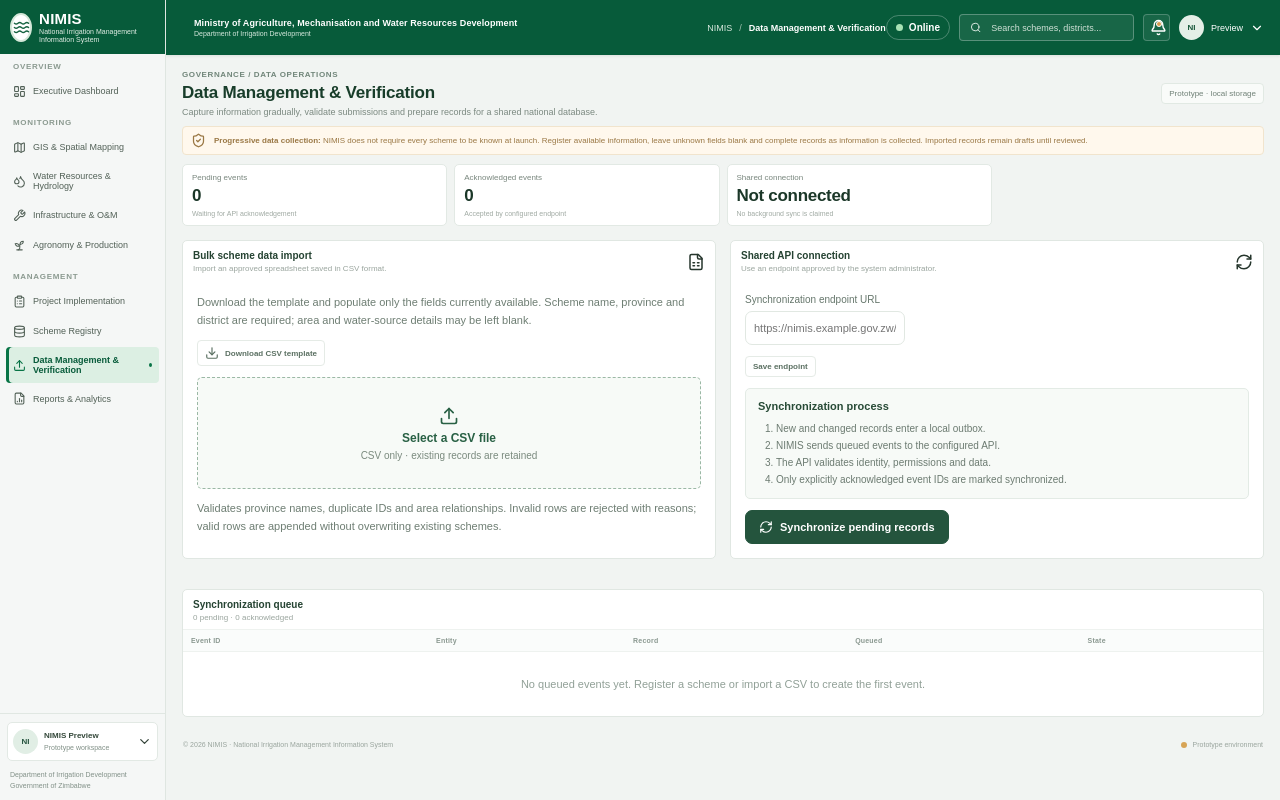
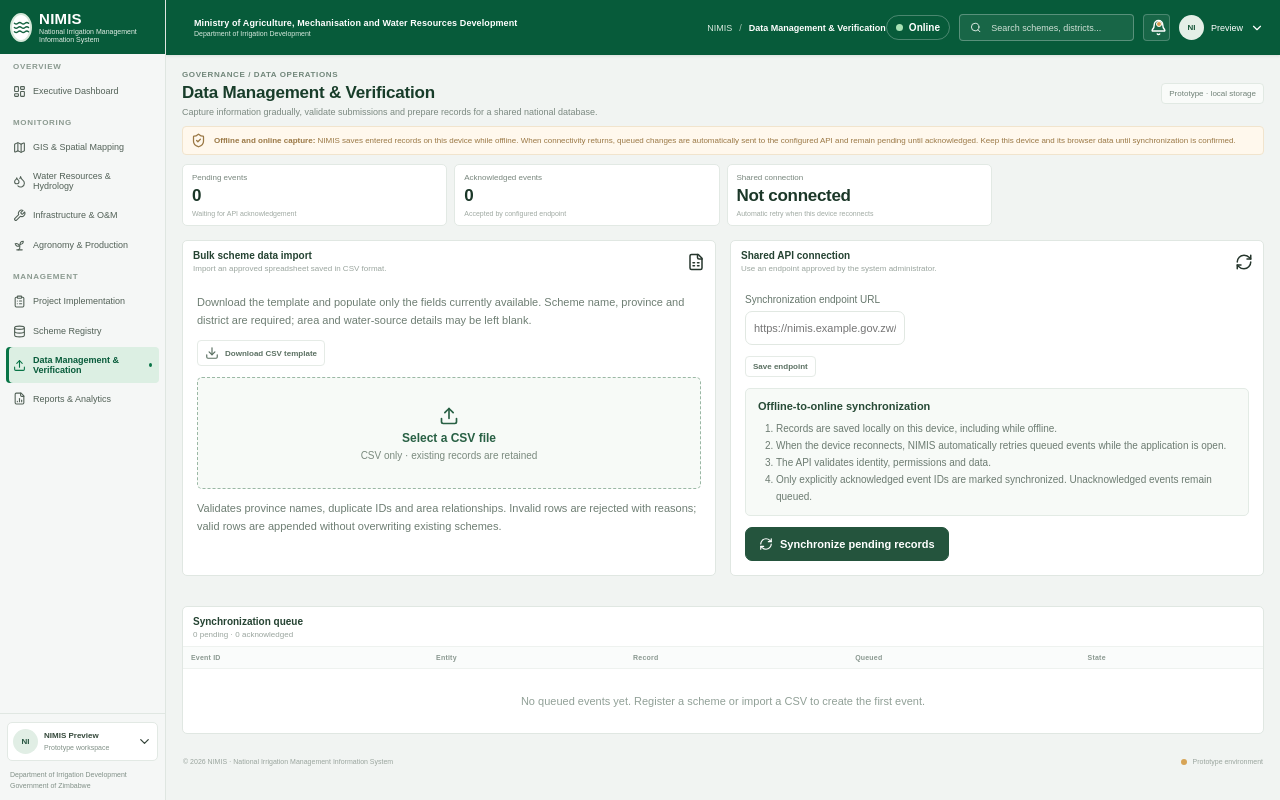
Before and after one commit to CipherBloom07/NIMIS, a React (Vite) app: page / in a window 1280 px wide. Both pictures are taken after a click on the button "Data management". Built offline with nearby package versions, Linux system fonts and the light colour scheme.

Commit message:
Document offline capture and automatic reconnect synchronization

```diff
--- a/src/DataManagement.jsx
+++ b/src/DataManagement.jsx
@@ -33,11 +33,11 @@ export default function DataManagement(){
  const clearSynced=()=>{const next=queue.filter(x=>x.status!=='synced');saveSyncQueue(next);setQueue(next);setMessage('Acknowledged events cleared from this browser queue.')};
  return <div className="module-page data-management-page">
  <div className="welcome-row"><div><div className="eyebrow">GOVERNANCE / DATA OPERATIONS</div><h1>Data Management & Verification</h1><p className="subtitle">Capture information gradually, validate submissions and prepare records for a shared national database.</p></div><span className="map-layer-label">Prototype · local storage</span></div>
- <div className="data-note"><ShieldCheck size={15}/><span><strong>Progressive data collection:</strong> NIMIS does not require every scheme to be known at launch. Register available information, leave unknown fields blank and complete records as information is collected. Imported records remain drafts until reviewed.</span></div>
- <div className="kpi-grid module-kpis"><div className="kpi-card"><div className="kpi-label">Pending events</div><div className="kpi-value">{pending.length}</div><div className="kpi-note">Waiting for API acknowledgement</div></div><div className="kpi-card"><div className="kpi-label">Acknowledged events</div><div className="kpi-value">{synced}</div><div className="kpi-note">Accepted by configured endpoint</div></div><div className="kpi-card"><div className="kpi-label">Shared connection</div><div className="kpi-value">{endpoint?'Configured':'Not connected'}</div><div className="kpi-note">No background sync is claimed</div></div></div>
+ <div className="data-note"><ShieldCheck size={15}/><span><strong>Offline and online capture:</strong> NIMIS saves entered records on this device while offline. When connectivity returns, queued changes are automatically sent to the configured API and remain pending until acknowledged. Keep this device and its browser data until synchronization is confirmed.</span></div>
+ <div className="kpi-grid module-kpis"><div className="kpi-card"><div className="kpi-label">Pending events</div><div className="kpi-value">{pending.length}</div><div className="kpi-note">Waiting for API acknowledgement</div></div><div className="kpi-card"><div className="kpi-label">Acknowledged events</div><div className="kpi-value">{synced}</div><div className="kpi-note">Accepted by configured endpoint</div></div><div className="kpi-card"><div className="kpi-label">Shared connection</div><div className="kpi-value">{endpoint?'Configured':'Not connected'}</div><div className="kpi-note">Automatic retry when this device reconnects</div></div></div>
  <div className="data-ops-grid">
  <section className="panel"><div className="panel-head"><div><h2>Bulk scheme data import</h2><p>Import an approved spreadsheet saved in CSV format.</p></div><FileSpreadsheet size={18}/></div><div className="data-ops-body"><p>Download the template and populate only the fields currently available. Scheme name, province and district are required; area and water-source details may be left blank.</p><button className="ghost-btn" onClick={downloadTemplate}><Download size={14}/> Download CSV template</button><label className="import-drop"><Upload size={20}/><strong>Select a CSV file</strong><span>{fileName||'CSV only · existing records are retained'}</span><input type="file" accept=".csv,text/csv" onChange={importFile}/></label><small className="muted-copy">Validates province names, duplicate IDs and area relationships. Invalid rows are rejected with reasons; valid rows are appended without overwriting existing schemes.</small>{summary&&<div className="import-result"><strong>{summary.accepted} imported · {summary.rejected} rejected</strong>{summary.errors.slice(0,8).map((e,i)=><span key={i}>{e}</span>)}</div>}</div></section>
- <section className="panel"><div className="panel-head"><div><h2>Shared API connection</h2><p>Use an endpoint approved by the system administrator.</p></div><RefreshCw size={18}/></div><div className="data-ops-body"><label className="reg-field"><span>Synchronization endpoint URL</span><input value={endpoint} onChange={e=>setEndpoint(e.target.value)} placeholder="https://nimis.example.gov.zw/api/v1/sync/batch"/></label><button className="ghost-btn" onClick={()=>{try{saveSyncEndpoint(endpoint);setMessage('Endpoint setting saved in this browser.')}catch{setMessage('Could not save endpoint setting.')}}}>Save endpoint</button><div className="sync-explainer"><strong>Synchronization process</strong><ol><li>New and changed records enter a local outbox.</li><li>NIMIS sends queued events to the configured API.</li><li>The API validates identity, permissions and data.</li><li>Only explicitly acknowledged event IDs are marked synchronized.</li></ol></div><button className="reg-primary" disabled={busy||!pending.length} onClick={sync}>{busy?<RefreshCw size={14} className="spin"/>:<RefreshCw size={14}/>} {busy?'Synchronizing…':'Synchronize pending records'}</button></div></section></div>
+ <section className="panel"><div className="panel-head"><div><h2>Shared API connection</h2><p>Use an endpoint approved by the system administrator.</p></div><RefreshCw size={18}/></div><div className="data-ops-body"><label className="reg-field"><span>Synchronization endpoint URL</span><input value={endpoint} onChange={e=>setEndpoint(e.target.value)} placeholder="https://nimis.example.gov.zw/api/v1/sync/batch"/></label><button className="ghost-btn" onClick={()=>{try{saveSyncEndpoint(endpoint);setMessage('Endpoint setting saved in this browser.')}catch{setMessage('Could not save endpoint setting.')}}}>Save endpoint</button><div className="sync-explainer"><strong>Offline-to-online synchronization</strong><ol><li>Records are saved locally on this device, including while offline.</li><li>When the device reconnects, NIMIS automatically retries queued events while the application is open.</li><li>The API validates identity, permissions and data.</li><li>Only explicitly acknowledged event IDs are marked synchronized. Unacknowledged events remain queued.</li></ol></div><button className="reg-primary" disabled={busy||!pending.length} onClick={sync}>{busy?<RefreshCw size={14} className="spin"/>:<RefreshCw size={14}/>} {busy?'Synchronizing…':'Synchronize pending records'}</button></div></section></div>
  <section className="panel schemes-panel"><div className="panel-head"><div><h2>Synchronization queue</h2><p>{pending.length} pending · {synced} acknowledged</p></div><div className="panel-actions">{synced>0&&<button className="ghost-btn" onClick={clearSynced}>Clear acknowledged</button>}</div></div><div className="table-wrap"><table><thead><tr><th>Event ID</th><th>Entity</th><th>Record</th><th>Queued</th><th>State</th></tr></thead><tbody>{queue.slice().reverse().slice(0,100).map(item=><tr key={item.eventId}><td><code>{item.eventId.slice(0,16)}</code></td><td>{item.entity} · {item.operation}</td><td>{item.record?.name||item.record?.id||item.record?.ref||'Record update'}</td><td>{new Date(item.createdAt).toLocaleString()}</td><td><span className={'status '+(item.status==='synced'?'green':'amber')}><i/>{item.status==='synced'?'Acknowledged':'Pending'}</span></td></tr>)}</tbody></table>{!queue.length&&<div className="reg-empty">No queued events yet. Register a scheme or import a CSV to create the first event.</div>}</div></section>
  {message&&<div className="data-note" role="status"><AlertCircle size={15}/>{message}<button className="message-dismiss" onClick={()=>setMessage('')}>Dismiss</button></div>}
  </div>
```
